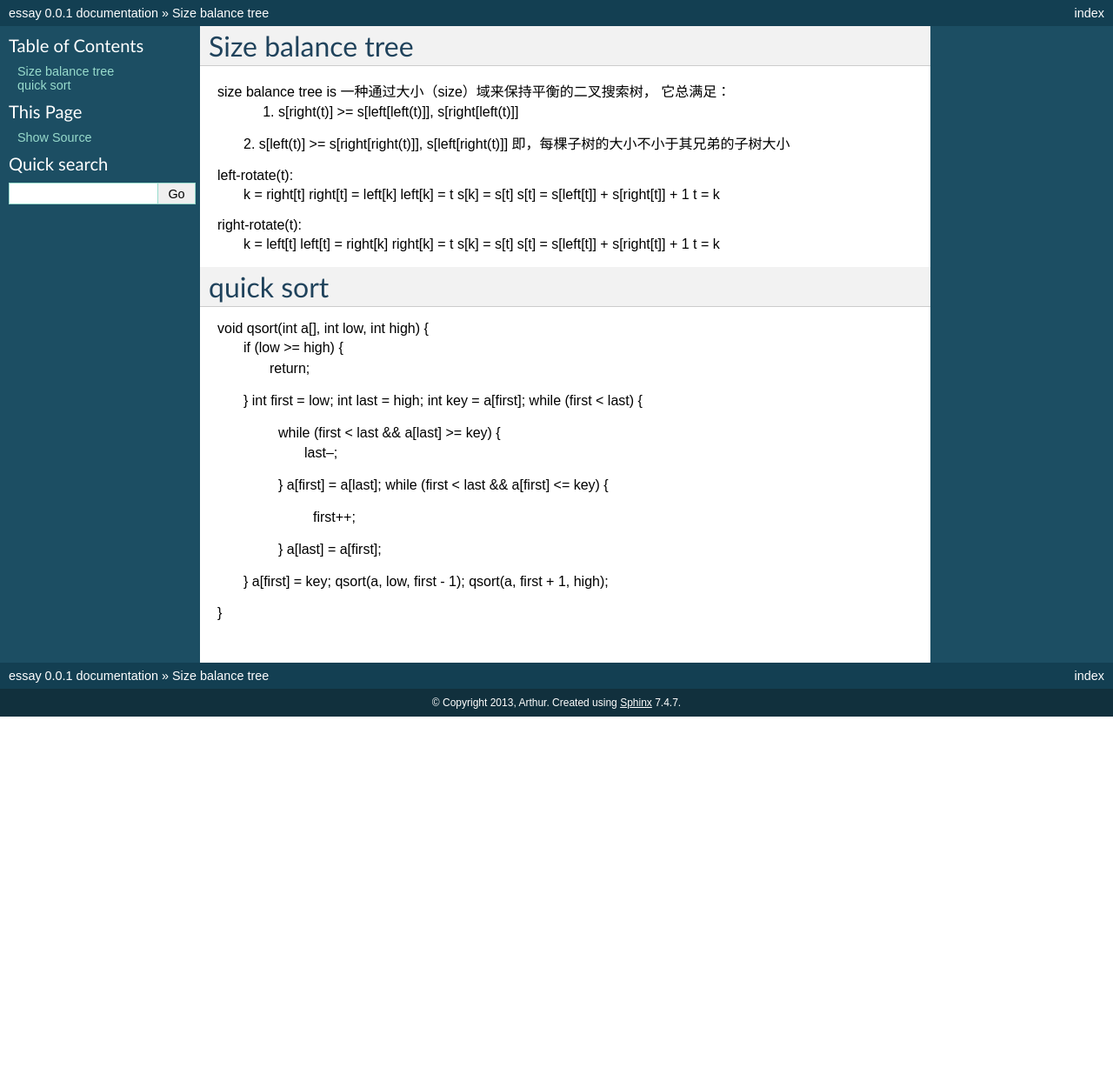
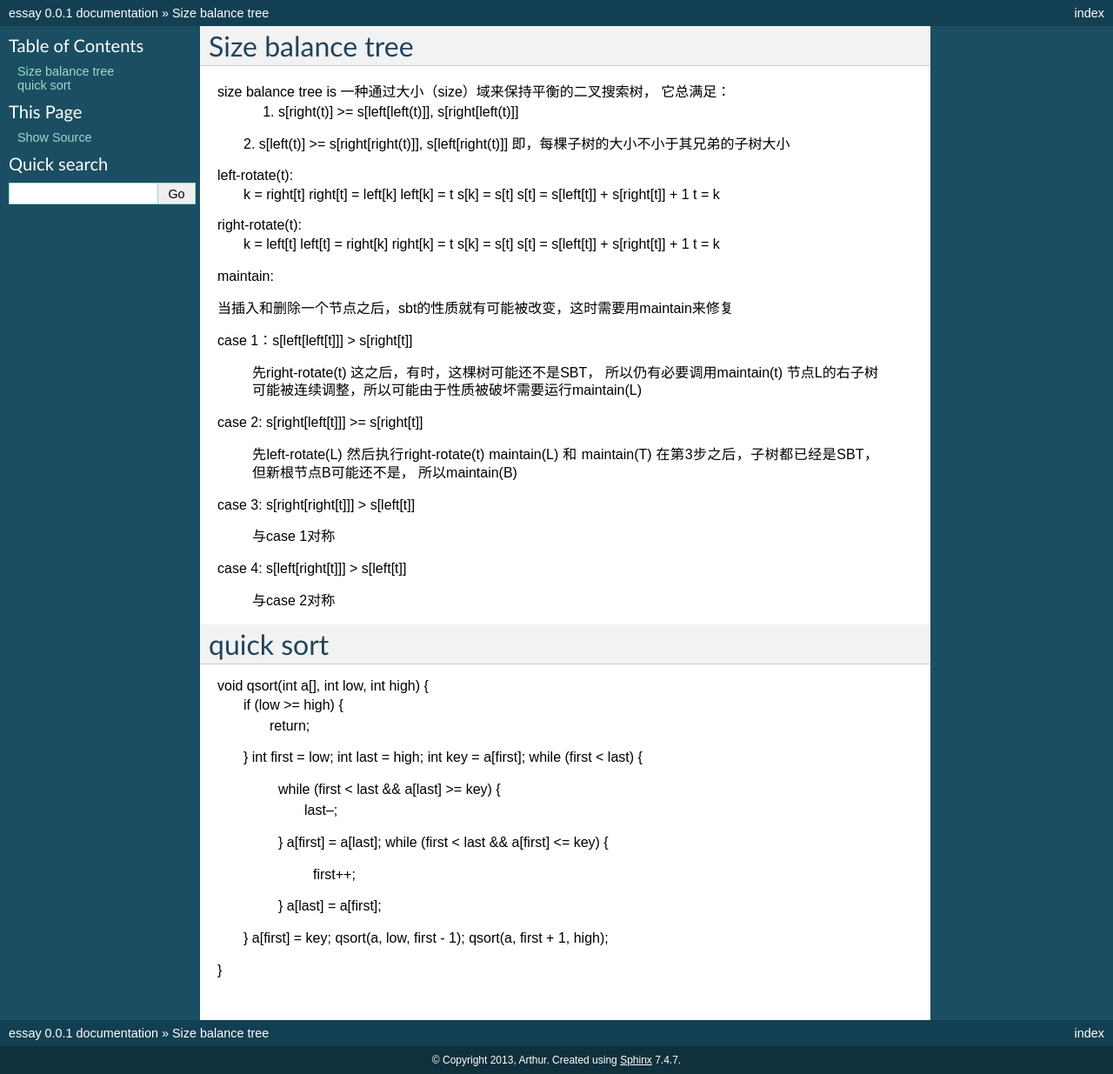
Before and after one commit to largetalk/newdatum, a Sphinx documentation site: the page built from docs/source/201411/algorithm.rst, in a window 1280 px wide. Shown: the whole page at 87% size. Built offline with Sphinx 7.4.7, drawn with Linux system fonts in a browser that asks for light colours; formulas are drawn with MathJax 3; before the commit the page ends 900 px from its top, so only the background shows below that.

Commit message:
add size balance tree

```diff
--- a/docs/source/201411/algorithm.rst
+++ b/docs/source/201411/algorithm.rst
@@ -26,6 +26,33 @@ right-rotate(t):
   s[t] = s[left[t]] + s[right[t]] + 1
   t = k
 
+maintain:
+
+当插入和删除一个节点之后，sbt的性质就有可能被改变，这时需要用maintain来修复
+
+case 1：s[left[left[t]]] > s[right[t]]
+
+  先right-rotate(t)
+  这之后，有时，这棵树可能还不是SBT， 所以仍有必要调用maintain(t)
+  节点L的右子树可能被连续调整，所以可能由于性质被破坏需要运行maintain(L)
+
+case 2: s[right[left[t]]] >= s[right[t]]
+
+  先left-rotate(L)
+  然后执行right-rotate(t)
+  maintain(L) 和 maintain(T)
+  在第3步之后，子树都已经是SBT，但新根节点B可能还不是， 所以maintain(B)
+
+case 3: s[right[right[t]]] > s[left[t]]
+
+  与case 1对称
+
+case 4: s[left[right[t]]] > s[left[t]]
+
+  与case 2对称
+
+
+
 quick sort
 ==============
 
```
